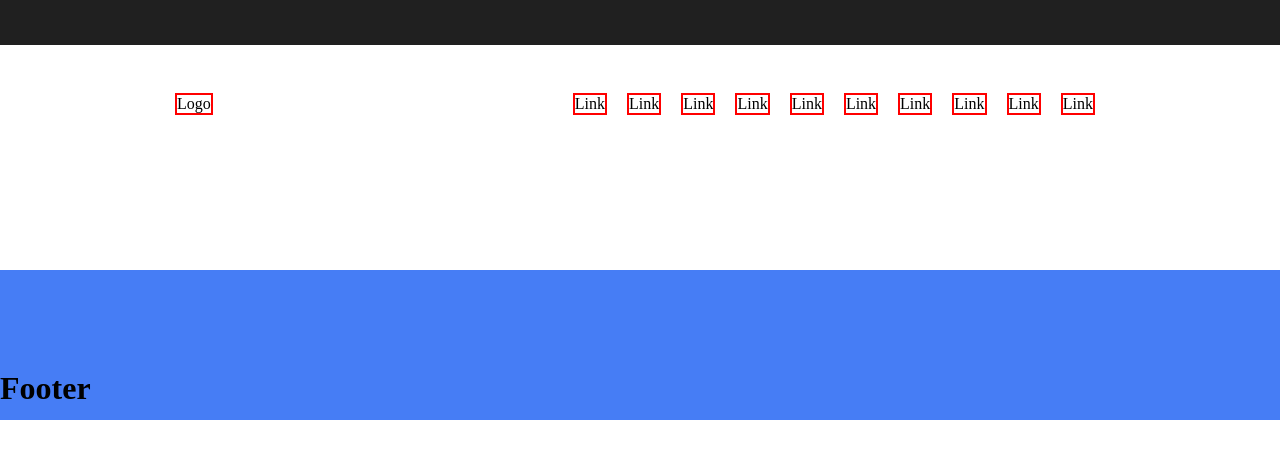
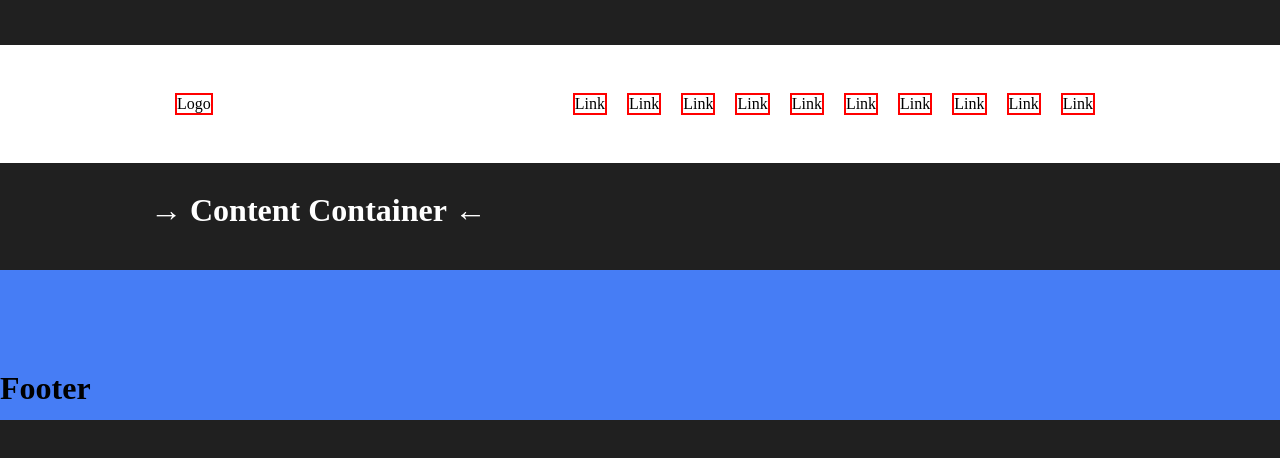
Before and after one commit to DanielMarella/vite-comics, a Vue app: page / in a window 1280 px wide. Shown: the top 458 px of the page. Built offline with nearby package versions, Linux system fonts and the light colour scheme.

Commit message:
add the color of the body

```diff
--- a/src/styles/general.scss
+++ b/src/styles/general.scss
@@ -9,6 +9,9 @@ ul{
     list-style-type: none;
 }
 
+body{
+    background-color: #202020;
+}
 
 
 .head-logo,
```
